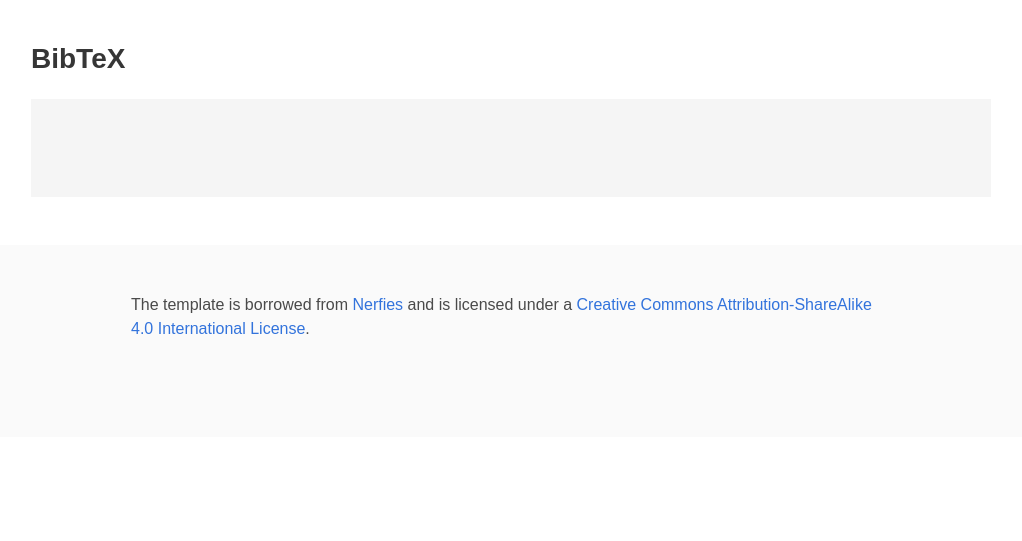
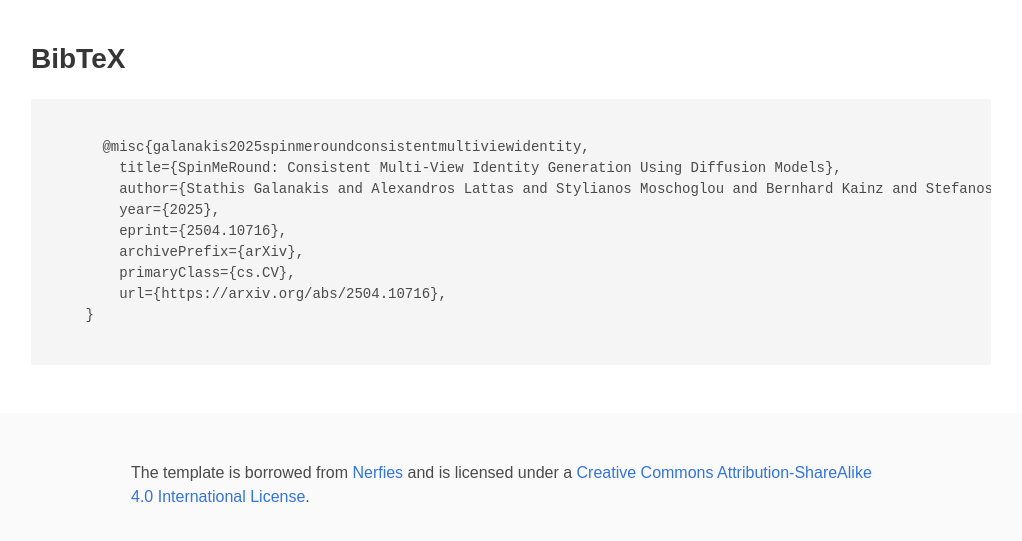
Before and after one commit to spin-me-round/spin-me-round.github.io, a plain HTML site: page index.html in a window 1280 px wide. Shown: the part 2580-3121 px from the top of the page, without its empty margins (129-1151 px from the left). Before the commit the page ends 3017 px from the top, so only its background shows below. Drawn offline with nearby package versions, Linux system fonts and the light colour scheme; some icons are missing; a web font is replaced by a local one.

Commit message:
Add files via upload

```diff
--- a/index.html
+++ b/index.html
@@ -210,7 +210,15 @@
   <div class="container is-max-desktop content">
     <h2 class="title">BibTeX</h2>
     <pre><code>
-
+      @misc{galanakis2025spinmeroundconsistentmultiviewidentity,
+        title={SpinMeRound: Consistent Multi-View Identity Generation Using Diffusion Models},
+        author={Stathis Galanakis and Alexandros Lattas and Stylianos Moschoglou and Bernhard Kainz and Stefanos Zafeiriou},
+        year={2025},
+        eprint={2504.10716},
+        archivePrefix={arXiv},
+        primaryClass={cs.CV},
+        url={https://arxiv.org/abs/2504.10716},
+    }
     </code></pre>
   </div>
 </section>
```
